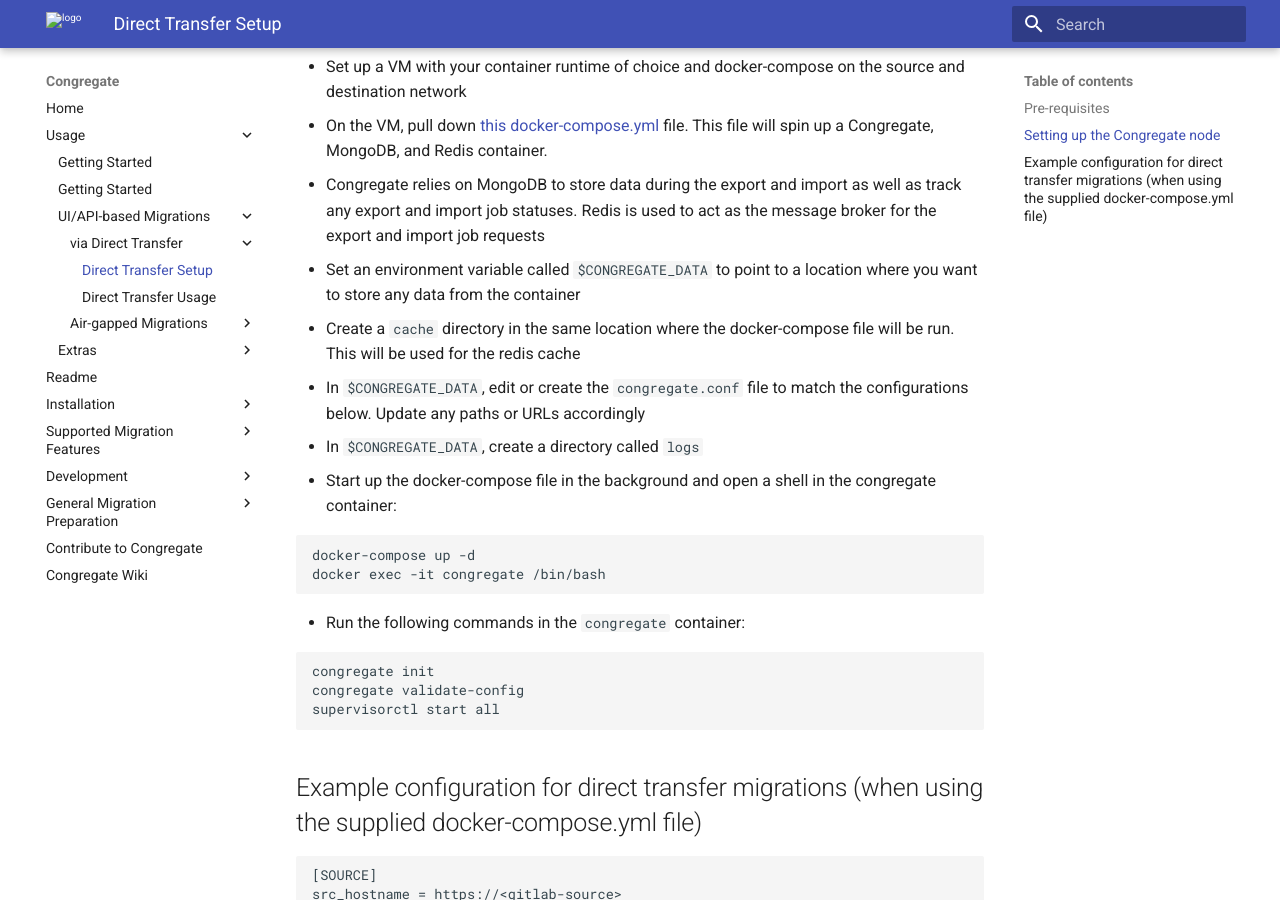
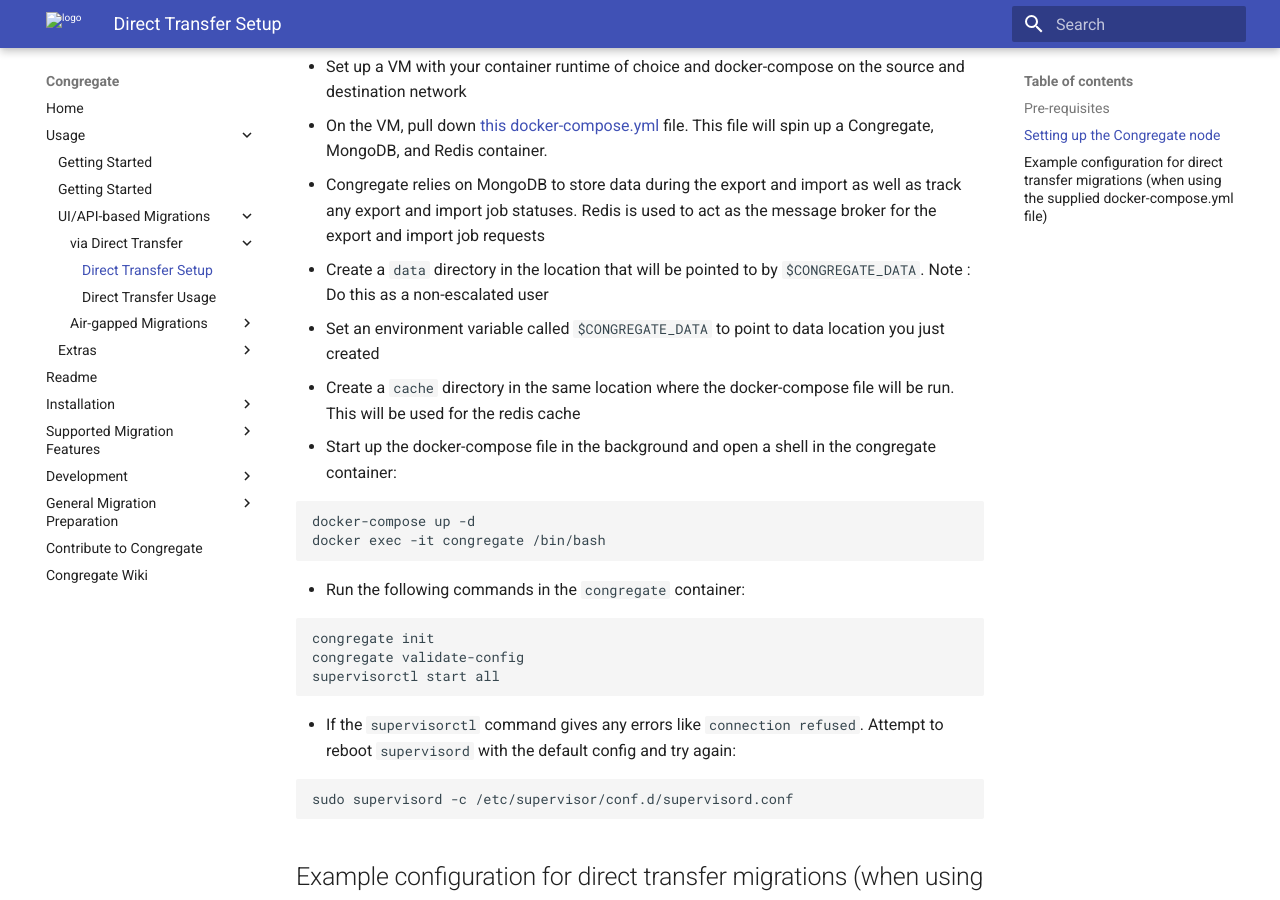
Before and after one commit to LINWEN607/congregate, an MkDocs documentation site: the page built from docs/direct-transfer-api.md, in a window 1280 px wide and 900 px high, scrolled down 604 px. Built offline with MkDocs 1.6.1 and Material for MkDocs 9.7.7, drawn with Linux system fonts in a browser that asks for light colours.

````diff
--- a/docs/direct-transfer-api.md
+++ b/docs/direct-transfer-api.md
@@ -16,10 +16,9 @@ This documentation covers setting up a Congregate instance to use Direct Transfe
 - Set up a VM with your container runtime of choice and docker-compose on the source and destination network
 - On the VM, pull down [this docker-compose.yml](https://gitlab.com/gitlab-org/professional-services-automation/tools/migration/congregate/-/blob/master/docker/release/docker-compose.yml) file. This file will spin up a Congregate, MongoDB, and Redis container.
   - Congregate relies on MongoDB to store data during the export and import as well as track any export and import job statuses. Redis is used to act as the message broker for the export and import job requests
-- Set an environment variable called `$CONGREGATE_DATA` to point to a location where you want to store any data from the container
+- Create a `data` directory in the location that will be pointed to by `$CONGREGATE_DATA`. Note : Do this as a non-escalated user
+- Set an environment variable called `$CONGREGATE_DATA` to point to data location you just created
 - Create a `cache` directory in the same location where the docker-compose file will be run. This will be used for the redis cache
-- In `$CONGREGATE_DATA`, edit or create the `congregate.conf` file to match the configurations below. Update any paths or URLs accordingly
-- In `$CONGREGATE_DATA`, create a directory called `logs`
 - Start up the docker-compose file in the background and open a shell in the congregate container:
 
 ```bash
@@ -33,6 +32,12 @@ docker exec -it congregate /bin/bash
 congregate init
 congregate validate-config
 supervisorctl start all
+```
+
+- If the `supervisorctl` command gives any errors like `connection refused`. Attempt to reboot `supervisord` with the default config and try again:
+
+```bash
+sudo supervisord -c /etc/supervisor/conf.d/supervisord.conf
 ```
 
 ## Example configuration for direct transfer migrations (when using the supplied docker-compose.yml file)
````
Also changed, not shown: .gitlab-ci.yml (+25 -6 lines), 18 other files.
